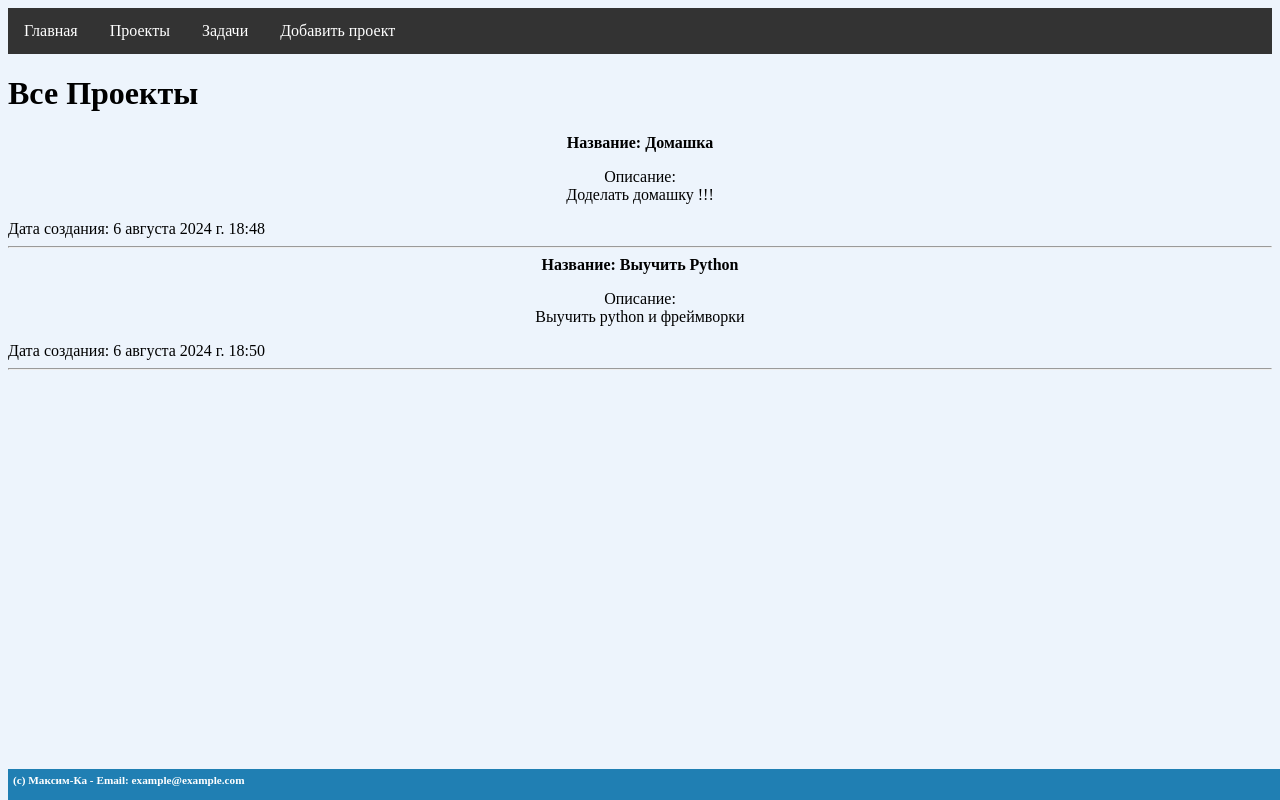
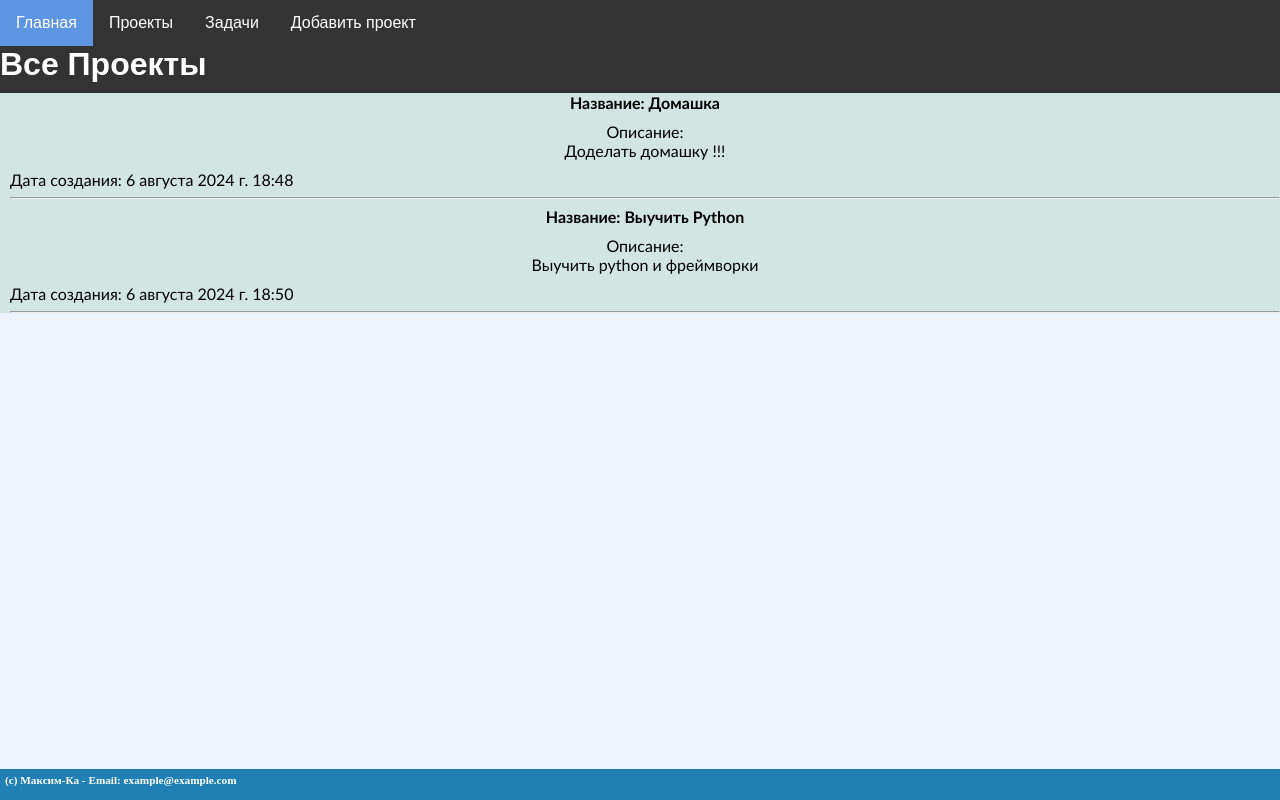
Before and after one commit to Mas1anGrodno/Project_K, a Django app: page /proj/ in a window 1280 px wide. Run offline with Django 5.2, Linux system fonts and the light colour scheme; data comes from the database, SQL or seed files in the repository.

Commit message:
tweaking style

```diff
--- a/project_K/mainsite/static/style.css
+++ b/project_K/mainsite/static/style.css
@@ -46,8 +46,9 @@
     padding-left: 10px;
     padding-bottom: 10px;
     margin: 0;
+    box-sizing: border-box;
     width: 100%;
-}
+  }
 
   h3 {
     position: absolute;
--- a/project_K/static/style.css
+++ b/project_K/static/style.css
@@ -1,5 +1,9 @@
-body {
+body, html  {
     background-color: #edf4fc;
+    margin: 0;
+    padding: 0;
+    width: 100%;
+    padding-bottom: 10px;
   }
   ul {
     list-style-type: none;
@@ -16,6 +20,7 @@
   li a {
     display: block;
     color: white;
+    font-family: Arial, sans-serif;
     text-align: center;
     padding: 14px 16px;
     text-decoration: none;
@@ -32,6 +37,18 @@
   nav {
     display: block;
   }
+
+  h1 {
+    background-color: #333; /* Замените на нужный вам цвет */
+    color: white;
+    font-family: Arial, sans-serif;
+    text-align: left;
+    padding: 0px;
+    padding-bottom: 10px;
+    margin: 0;
+    width: 100%;
+}
+
   h3 {
     position: absolute;
     margin-right: 1rem;
@@ -49,7 +66,7 @@
   }
 
   .footer .container {
-    max-width: 100%%;
+    max-width: 100%;
     margin: 0 auto;
   }
 
@@ -57,3 +74,18 @@
     margin-top: 0;
     font-size: 0.6em;
   }
+
+  .full-width-div {
+    background-color: #d1e6e3; /* Замените на нужный вам цвет */
+    font-family: 'Trebuchet MS', sans-serif;
+    width: 100%;
+    padding: 0px; /* Добавьте отступы по вашему желанию */
+    padding-left: 10px;
+    box-sizing: border-box; /* Учитывает padding в ширину элемента */
+}
+
+  p {
+    margin: 0px;
+    padding-top: 10px;
+    padding-bottom: 10px;
+  }
```
